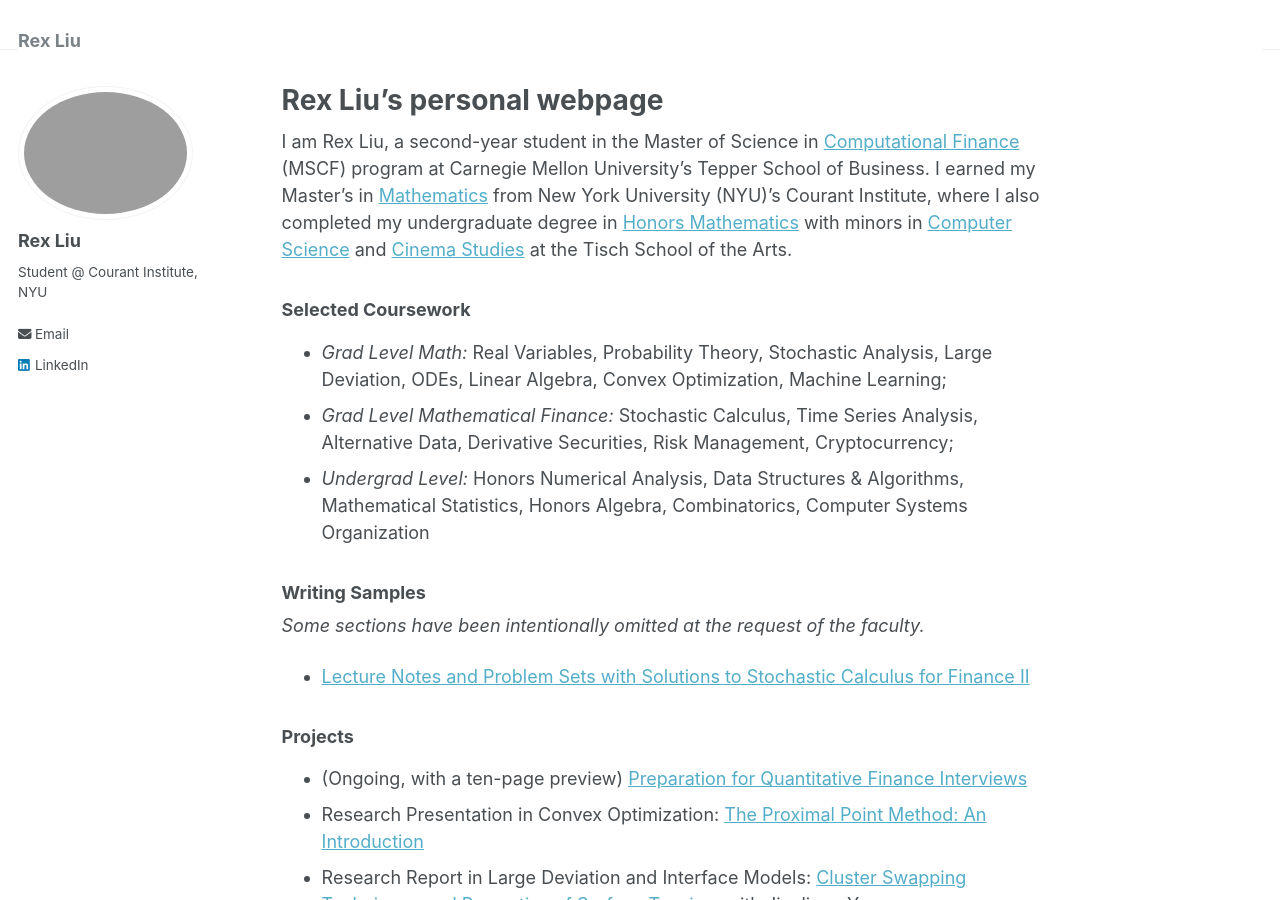
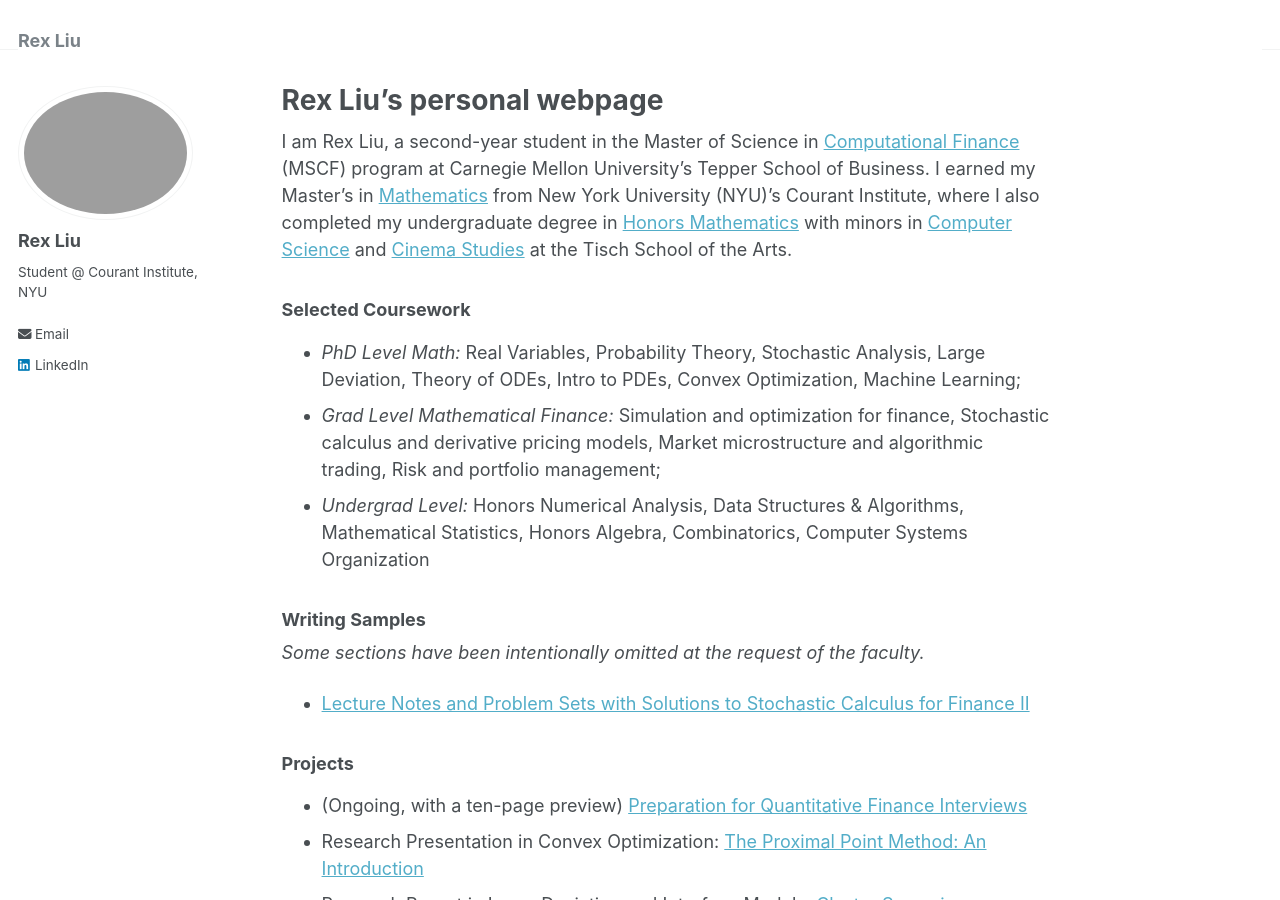
Before and after one commit to RexLiu9/rexliu9.github.io, a Jekyll site: the page built from _pages/about.md, in a window 1280 px wide and 900 px high. Built offline with Jekyll 4.4.1, drawn with Linux system fonts in a browser that asks for light colours.

Commit message:
Update about.md

```diff
--- a/_pages/about.md
+++ b/_pages/about.md
@@ -10,8 +10,9 @@ redirect_from:
 I am Rex Liu, a second-year student in the Master of Science in [Computational Finance](https://www.cmu.edu/mscf/) (MSCF) program at Carnegie Mellon University's Tepper School of Business. I earned my Master's in [Mathematics](https://math.nyu.edu/dynamic/graduate/ms-gsas/ms-mathematics/) from New York University (NYU)'s Courant Institute, where I also completed my undergraduate degree in [Honors Mathematics](https://math.nyu.edu/dynamic/undergrad/ba-cas/majors-minors/honors-programs/#honors-math-major) with minors in [Computer Science](https://cs.nyu.edu/home/undergrad/minor_programs.html) and [Cinema Studies](https://tisch.nyu.edu/cinema-studies) at the Tisch School of the Arts.
 
 ### Selected Coursework
-+ *Grad Level Math:* Real Variables, Probability Theory, Stochastic Analysis, Large Deviation, ODEs, Linear Algebra, Convex Optimization, Machine Learning;
-+ *Grad Level Mathematical Finance:* Stochastic Calculus, Time Series Analysis, Alternative Data, Derivative Securities, Risk Management, Cryptocurrency;
++ *PhD Level Math:* Real Variables, Probability Theory, Stochastic Analysis, Large Deviation, Theory of ODEs, Intro to PDEs, Convex Optimization, Machine Learning;
++ *Grad Level Mathematical Finance:* Simulation and optimization for finance, Stochastic calculus and derivative pricing models, Market
+microstructure and algorithmic trading, Risk and portfolio management;
 + *Undergrad Level:* Honors Numerical Analysis, Data Structures & Algorithms, Mathematical Statistics, Honors Algebra, Combinatorics, Computer Systems Organization
 
 ### Writing Samples
```
